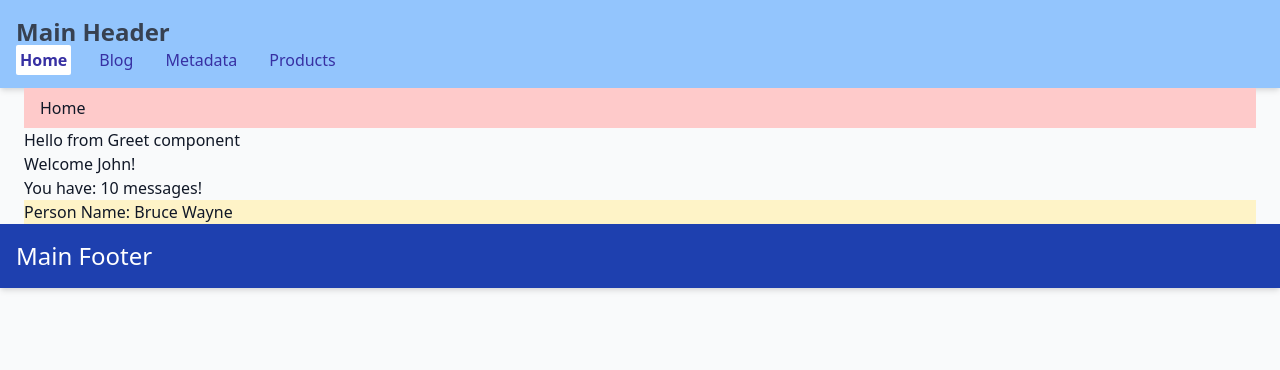
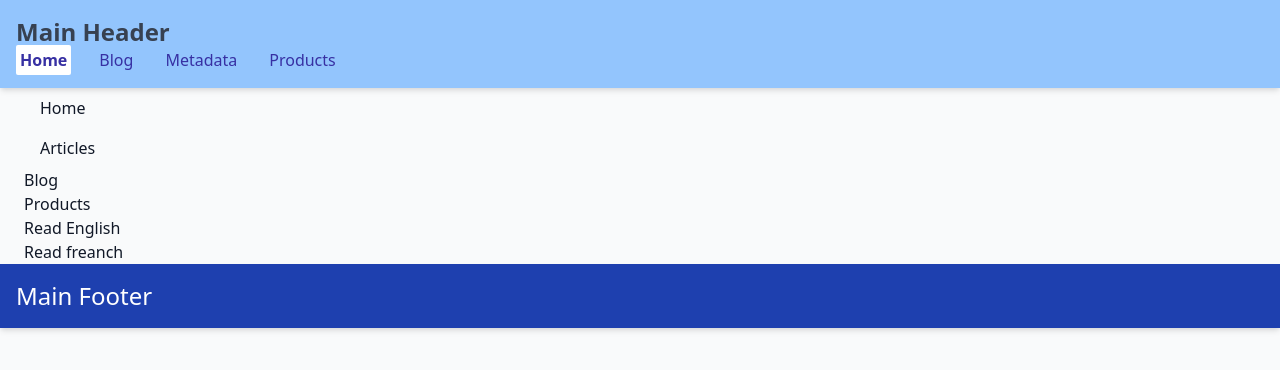
Before and after one commit to Zagaz/codevolution-next-js, a Next.js app: page / in a window 1280 px wide. Shown: the top 370 px of the page. Built offline with nearby package versions, Linux system fonts and the light colour scheme.

Commit message:
Params - Seach Params working

```diff
--- a/src/app/page.tsx
+++ b/src/app/page.tsx
@@ -1,7 +1,5 @@
 import React from 'react'
 import Link from 'next/link'
-import { Greet } from './components/greets'
-import { Person } from './components/person'
 
 
 
@@ -16,13 +14,22 @@ export default function home() {
   return (
     <>
     <div className='px-6'>
-    <div className='bg-red-200 py-2 px-4'>Home</div>
+    <div className='py-2 px-4'>Home</div>
+    <div className='py-2 px-4'>Articles</div>
+    <Link href= '/blog'>Blog</Link><br />
+    <Link href='/products'>Products</Link><br />
+    <Link href='/articles/breaking-news-123?lang=en'>Read English</Link><br />
+    <Link href='/articles/breaking-news-123?lang=fr'>Read freanch</Link><br />
 
-    <Greet name="John" messageCount={10} isLoggedIn={true}/>
-    <Person name={personName}/>
 
-    <div className='links px-10'>
-    </div>
+
+
+
+
+
+
+
+
 
     </div>
     </>
```
Also changed, not shown: src/app/(articles-group)/articles/[articleId]/page.tsx (added, +25 -0 lines).
